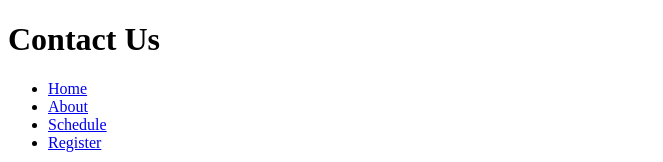
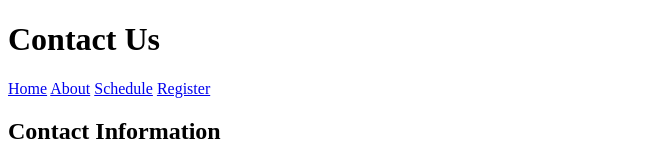
Before and after one commit to Dieudonne78/TechCon_HTML, a plain HTML site: page techcon_website/contact.html in a window 1280 px wide. Shown: the top 162 px of the page, without its empty margins (0-663 px from the left). Drawn offline with Linux system fonts and the light colour scheme.

Commit message:
contacta

```diff
--- a/techcon_website/contact.html
+++ b/techcon_website/contact.html
@@ -9,12 +9,10 @@
     <header>
         <h1>Contact Us</h1>
         <nav>
-            <ul>
-                <li><a href="#">Home</a></li>
-                <li><a href="#">About</a></li>
-                <li><a href="#">Schedule</a></li>
-                <li><a href="#">Register</a></li>
-            </ul>
+            <a href="index.html">Home</a>
+            <a href="about.html">About</a>
+            <a href="schedule.html">Schedule</a>
+            <a href="register.html">Register</a>
         </nav>
     </header>
 
```
